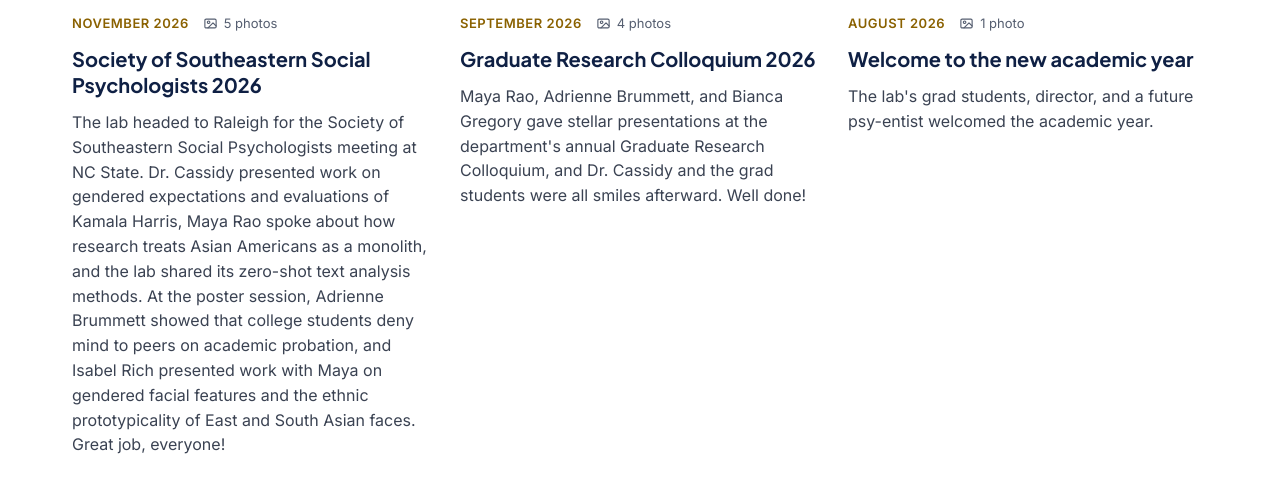
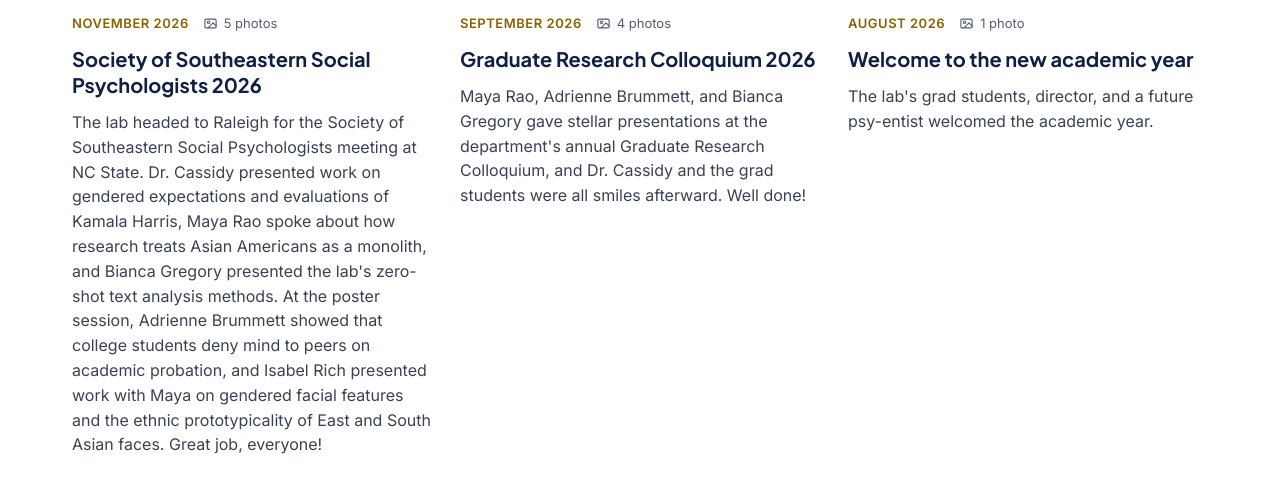
Before and after one commit to britcass/lab-website, a plain HTML site: page news.html in a window 1280 px wide. Shown: the part 818-1312 px from the top of the page. Drawn offline with Linux system fonts and the light colour scheme.

Commit message:
Name Bianca Gregory in SSSP 2026 caption
Co-Authored-By: Claude Opus 5.5 <noreply@anthropic.com>
Claude-Session: https://claude.ai/code/session_016SM3mbUvy91b9RDEt27rbf

```diff
--- a/news.html
+++ b/news.html
@@ -120,7 +120,7 @@ a:focus-visible,button:focus-visible{outline:3px solid #FFB71B;outline-offset:2p
 </span>
 </div>
 <h3 style="margin: 0; font-family: 'Plus Jakarta Sans', Inter, sans-serif; font-weight: 700; font-size: 20px; line-height: 1.3; color: #0F2044">Society of Southeastern Social Psychologists 2026</h3>
-<p style="margin: 0; font-size: 16px; color: #3A4252; line-height: 1.55">The lab headed to Raleigh for the Society of Southeastern Social Psychologists meeting at NC State. Dr. Cassidy presented work on gendered expectations and evaluations of Kamala Harris, Maya Rao spoke about how research treats Asian Americans as a monolith, and the lab shared its zero-shot text analysis methods. At the poster session, Adrienne Brummett showed that college students deny mind to peers on academic probation, and Isabel Rich presented work with Maya on gendered facial features and the ethnic prototypicality of East and South Asian faces. Great job, everyone!</p>
+<p style="margin: 0; font-size: 16px; color: #3A4252; line-height: 1.55">The lab headed to Raleigh for the Society of Southeastern Social Psychologists meeting at NC State. Dr. Cassidy presented work on gendered expectations and evaluations of Kamala Harris, Maya Rao spoke about how research treats Asian Americans as a monolith, and Bianca Gregory presented the lab's zero-shot text analysis methods. At the poster session, Adrienne Brummett showed that college students deny mind to peers on academic probation, and Isabel Rich presented work with Maya on gendered facial features and the ethnic prototypicality of East and South Asian faces. Great job, everyone!</p>
 </article>
 
 <article data-photos="https://static.wixstatic.com/media/ec209d_56f5f3683fd54c5d82de76d3843fc579~mv2.jpg/v1/fit/w_1600,h_1600,q_85/56f5f368.jpg|https://static.wixstatic.com/media/ec209d_49c3a2c2d3644cc3ab9589e5102ce40f~mv2.jpeg/v1/fit/w_1600,h_1600,q_85/49c3a2c2.jpg|https://static.wixstatic.com/media/ec209d_4e4ec54d78854d7e86e5b534f6ce101a~mv2.jpeg/v1/fit/w_1600,h_1600,q_85/4e4ec54d.jpg|https://static.wixstatic.com/media/ec209d_88a96f0cdced4077b22a593be2f9c92e~mv2.jpeg/v1/fit/w_1600,h_1600,q_85/88a96f0c.jpg" style="display: flex; flex-direction: column; gap: 12px">
```
